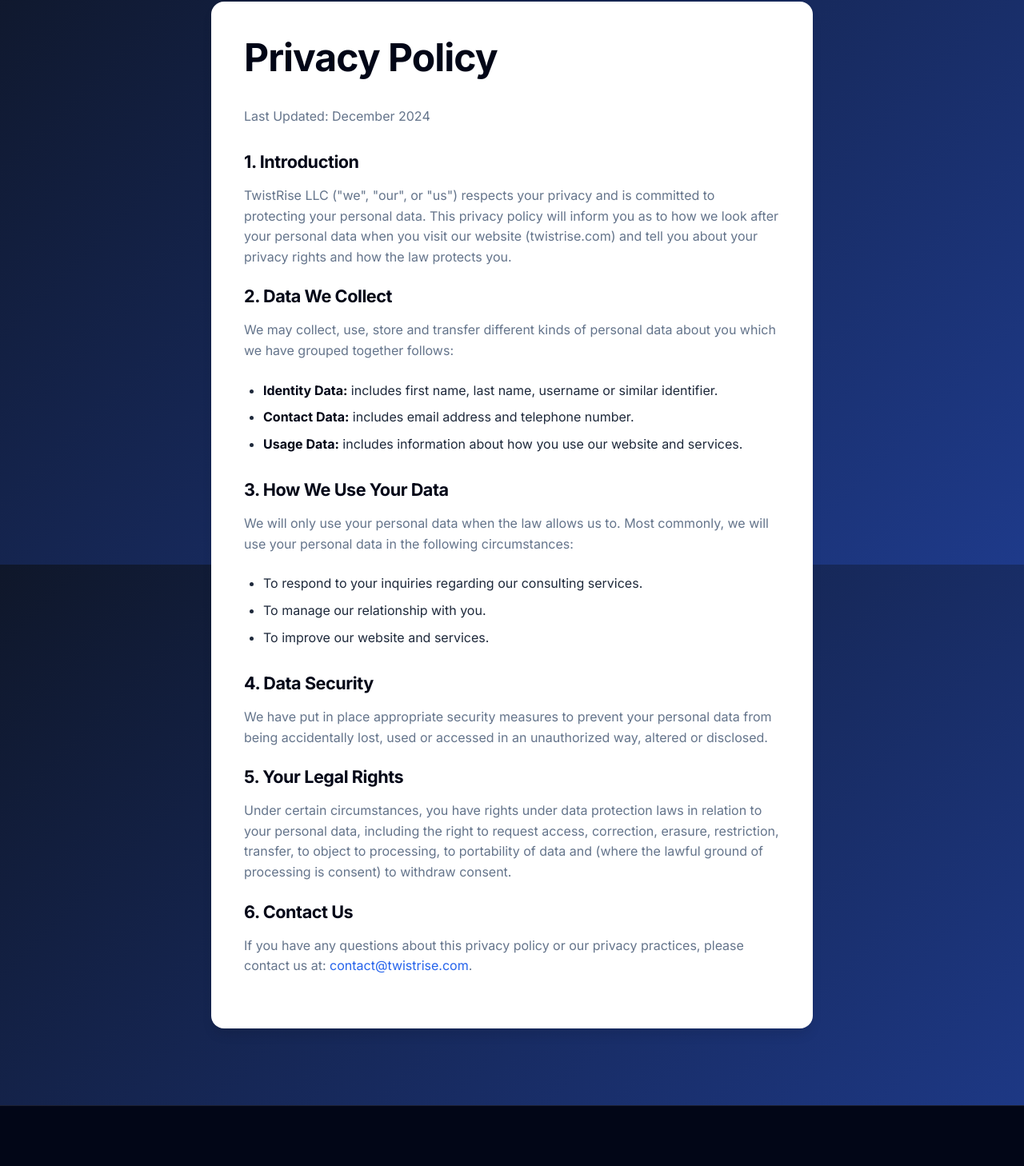
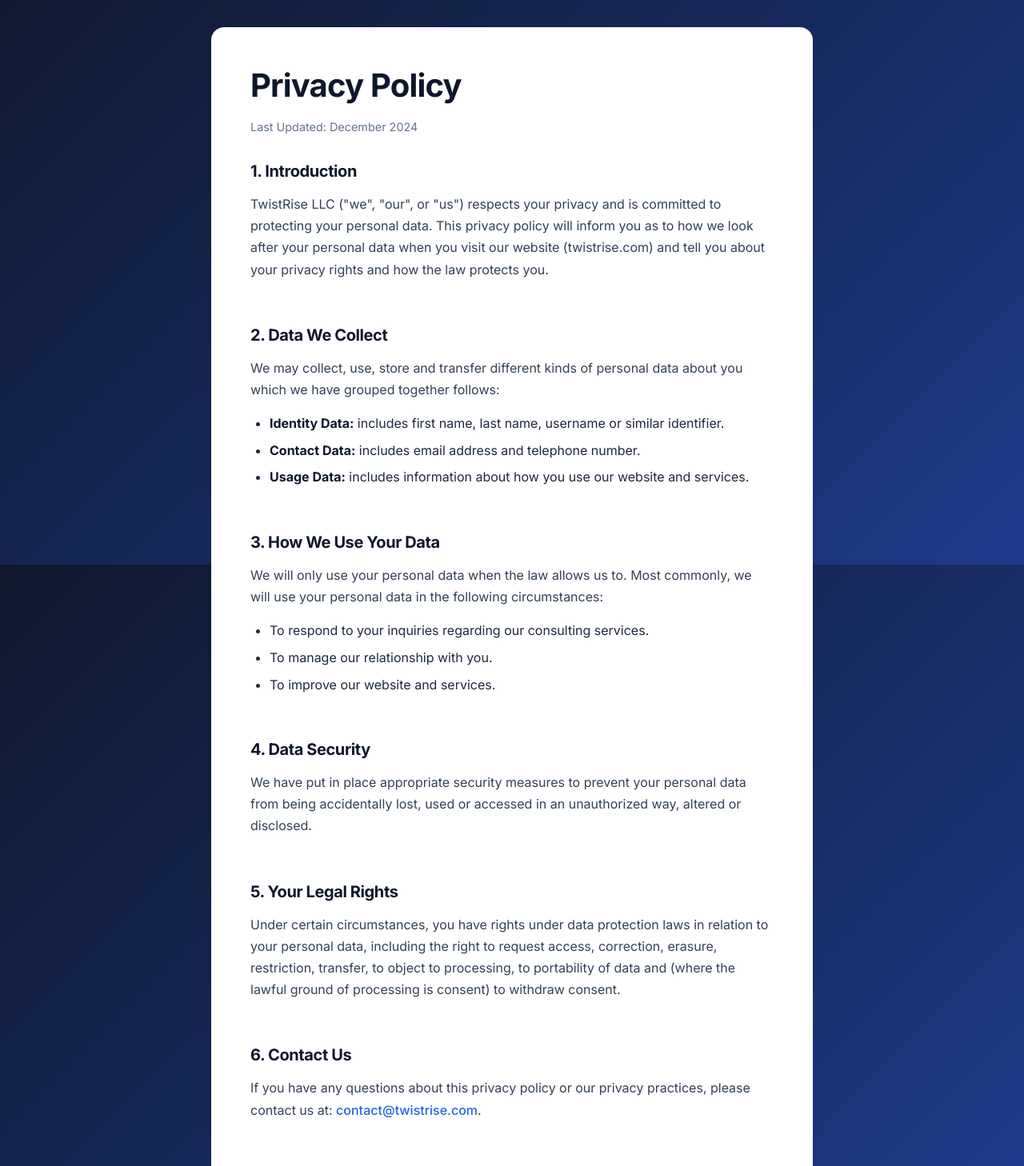
Before and after one commit to flidinnee-hub/twistrise.com, a Next.js app: page /legal/privacy in a window 1280 px wide. Shown: the part 94-1552 px from the top of the page at 80% size. Built offline with nearby package versions, Linux system fonts and the light colour scheme.

Commit message:
Fix: Complete redesign of legal pages for readability (Black text on White cards)

```diff
--- a/app/legal/privacy/page.tsx
+++ b/app/legal/privacy/page.tsx
@@ -1,4 +1,3 @@
-
 import type { Metadata } from 'next';
 
 export const metadata: Metadata = {
@@ -8,39 +7,69 @@
 
 export default function Privacy() {
     return (
-        <main className="section">
+        <main className="section" style={{ paddingTop: '8rem', paddingBottom: '4rem' }}>
             <div className="container" style={{ maxWidth: '800px' }}>
-                <div className="card">
-                    <h1 style={{ marginBottom: '2rem' }}>Privacy Policy</h1>
-                    <p style={{ marginBottom: '2rem', color: '#64748B' }}>Last Updated: December 2024</p>
+                <div className="card" style={{
+                    backgroundColor: '#ffffff',
+                    borderRadius: '16px',
+                    padding: '3rem',
+                    boxShadow: '0 4px 6px -1px rgba(0, 0, 0, 0.1)',
+                    color: '#0f172a' // Force Dark Text
+                }}>
+                    <h1 style={{ marginBottom: '1rem', color: '#0f172a', fontSize: '2.5rem' }}>Privacy Policy</h1>
+                    <p style={{ marginBottom: '2rem', color: '#64748b', fontSize: '0.9rem' }}>Last Updated: December 2024</p>
 
-                    <h3>1. Introduction</h3>
-                    <p>TwistRise LLC (&quot;we&quot;, &quot;our&quot;, or &quot;us&quot;) respects your privacy and is committed to protecting your personal data. This privacy policy will inform you as to how we look after your personal data when you visit our website (twistrise.com) and tell you about your privacy rights and how the law protects you.</p>
+                    <section style={{ marginBottom: '2rem' }}>
+                        <h3 style={{ marginBottom: '1rem', color: '#0f172a', fontSize: '1.25rem' }}>1. Introduction</h3>
+                        <p style={{ color: '#334155', lineHeight: '1.7' }}>
+                            TwistRise LLC (&quot;we&quot;, &quot;our&quot;, or &quot;us&quot;) respects your privacy and is committed to protecting your personal data. This privacy policy will inform you as to how we look after your personal data when you visit our website (twistrise.com) and tell you about your privacy rights and how the law protects you.
+                        </p>
+                    </section>
 
-                    <h3>2. Data We Collect</h3>
-                    <p>We may collect, use, store and transfer different kinds of personal data about you which we have grouped together follows:</p>
-                    <ul>
-                        <li style={{ marginBottom: '0.5rem' }}><strong>Identity Data:</strong> includes first name, last name, username or similar identifier.</li>
-                        <li style={{ marginBottom: '0.5rem' }}><strong>Contact Data:</strong> includes email address and telephone number.</li>
-                        <li style={{ marginBottom: '0.5rem' }}><strong>Usage Data:</strong> includes information about how you use our website and services.</li>
-                    </ul>
+                    <section style={{ marginBottom: '2rem' }}>
+                        <h3 style={{ marginBottom: '1rem', color: '#0f172a', fontSize: '1.25rem' }}>2. Data We Collect</h3>
+                        <p style={{ color: '#334155', lineHeight: '1.7', marginBottom: '1rem' }}>
+                            We may collect, use, store and transfer different kinds of personal data about you which we have grouped together follows:
+                        </p>
+                        <ul style={{ paddingLeft: '1.5rem', listStyleType: 'disc', color: '#334155' }}>
+                            <li style={{ marginBottom: '0.5rem' }}><strong style={{ color: '#0f172a' }}>Identity Data:</strong> includes first name, last name, username or similar identifier.</li>
+                            <li style={{ marginBottom: '0.5rem' }}><strong style={{ color: '#0f172a' }}>Contact Data:</strong> includes email address and telephone number.</li>
+                            <li style={{ marginBottom: '0.5rem' }}><strong style={{ color: '#0f172a' }}>Usage Data:</strong> includes information about how you use our website and services.</li>
+                        </ul>
+                    </section>
 
-                    <h3>3. How We Use Your Data</h3>
-                    <p>We will only use your personal data when the law allows us to. Most commonly, we will use your personal data in the following circumstances:</p>
-                    <ul>
-                        <li style={{ marginBottom: '0.5rem' }}>To respond to your inquiries regarding our consulting services.</li>
-                        <li style={{ marginBottom: '0.5rem' }}>To manage our relationship with you.</li>
-                        <li style={{ marginBottom: '0.5rem' }}>To improve our website and services.</li>
-                    </ul>
+                    <section style={{ marginBottom: '2rem' }}>
+                        <h3 style={{ marginBottom: '1rem', color: '#0f172a', fontSize: '1.25rem' }}>3. How We Use Your Data</h3>
+                        <p style={{ color: '#334155', lineHeight: '1.7', marginBottom: '1rem' }}>
+                            We will only use your personal data when the law allows us to. Most commonly, we will use your personal data in the following circumstances:
+                        </p>
+                        <ul style={{ paddingLeft: '1.5rem', listStyleType: 'disc', color: '#334155' }}>
+                            <li style={{ marginBottom: '0.5rem' }}>To respond to your inquiries regarding our consulting services.</li>
+                            <li style={{ marginBottom: '0.5rem' }}>To manage our relationship with you.</li>
+                            <li style={{ marginBottom: '0.5rem' }}>To improve our website and services.</li>
+                        </ul>
+                    </section>
 
-                    <h3>4. Data Security</h3>
-                    <p>We have put in place appropriate security measures to prevent your personal data from being accidentally lost, used or accessed in an unauthorized way, altered or disclosed.</p>
+                    <section style={{ marginBottom: '2rem' }}>
+                        <h3 style={{ marginBottom: '1rem', color: '#0f172a', fontSize: '1.25rem' }}>4. Data Security</h3>
+                        <p style={{ color: '#334155', lineHeight: '1.7' }}>
+                            We have put in place appropriate security measures to prevent your personal data from being accidentally lost, used or accessed in an unauthorized way, altered or disclosed.
+                        </p>
+                    </section>
 
-                    <h3>5. Your Legal Rights</h3>
-                    <p>Under certain circumstances, you have rights under data protection laws in relation to your personal data, including the right to request access, correction, erasure, restriction, transfer, to object to processing, to portability of data and (where the lawful ground of processing is consent) to withdraw consent.</p>
+                    <section style={{ marginBottom: '2rem' }}>
+                        <h3 style={{ marginBottom: '1rem', color: '#0f172a', fontSize: '1.25rem' }}>5. Your Legal Rights</h3>
+                        <p style={{ color: '#334155', lineHeight: '1.7' }}>
+                            Under certain circumstances, you have rights under data protection laws in relation to your personal data, including the right to request access, correction, erasure, restriction, transfer, to object to processing, to portability of data and (where the lawful ground of processing is consent) to withdraw consent.
+                        </p>
+                    </section>
 
-                    <h3>6. Contact Us</h3>
-                    <p>If you have any questions about this privacy policy or our privacy practices, please contact us at: <a href="mailto:contact@twistrise.com" style={{ color: 'var(--accent)' }}>contact@twistrise.com</a>.</p>
+                    <section>
+                        <h3 style={{ marginBottom: '1rem', color: '#0f172a', fontSize: '1.25rem' }}>6. Contact Us</h3>
+                        <p style={{ color: '#334155', lineHeight: '1.7' }}>
+                            If you have any questions about this privacy policy or our privacy practices, please contact us at: <a href="mailto:contact@twistrise.com" style={{ color: '#2563eb', fontWeight: '500' }}>contact@twistrise.com</a>.
+                        </p>
+                    </section>
                 </div>
             </div>
         </main>
```
Also changed, not shown: app/legal/cookie/page.tsx (+32 -15 lines), app/legal/disclaimer/page.tsx (+29 -12 lines), app/legal/refund/page.tsx (+29 -12 lines), app/legal/terms/page.tsx (+46 -17 lines).
